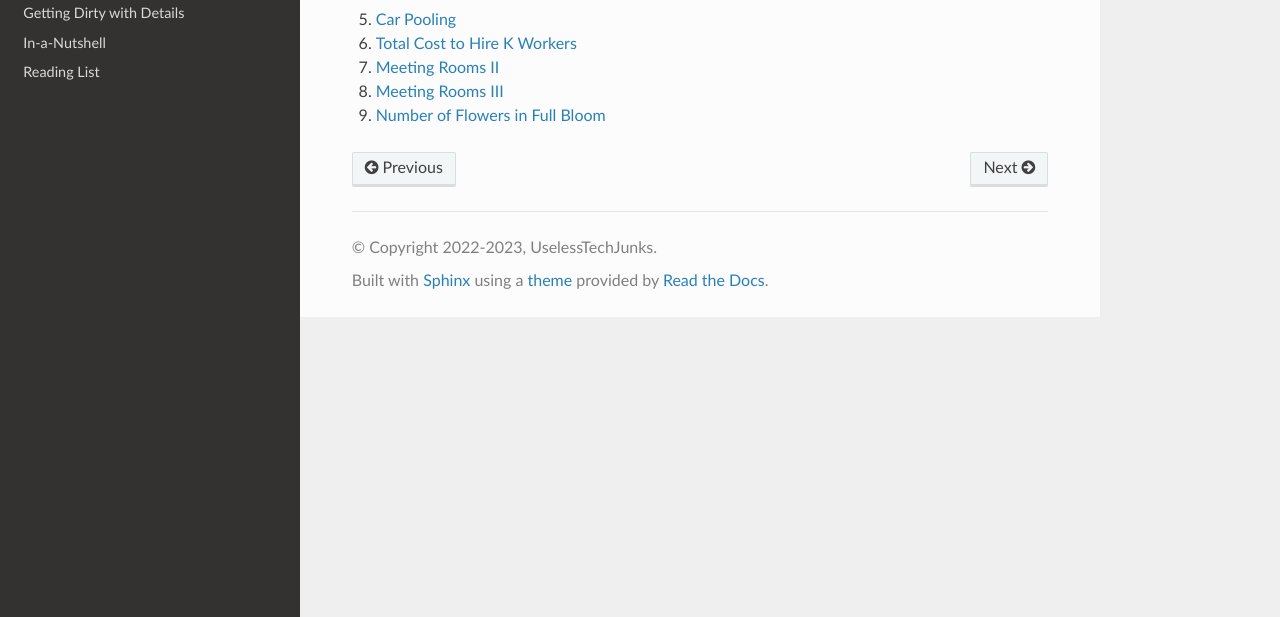
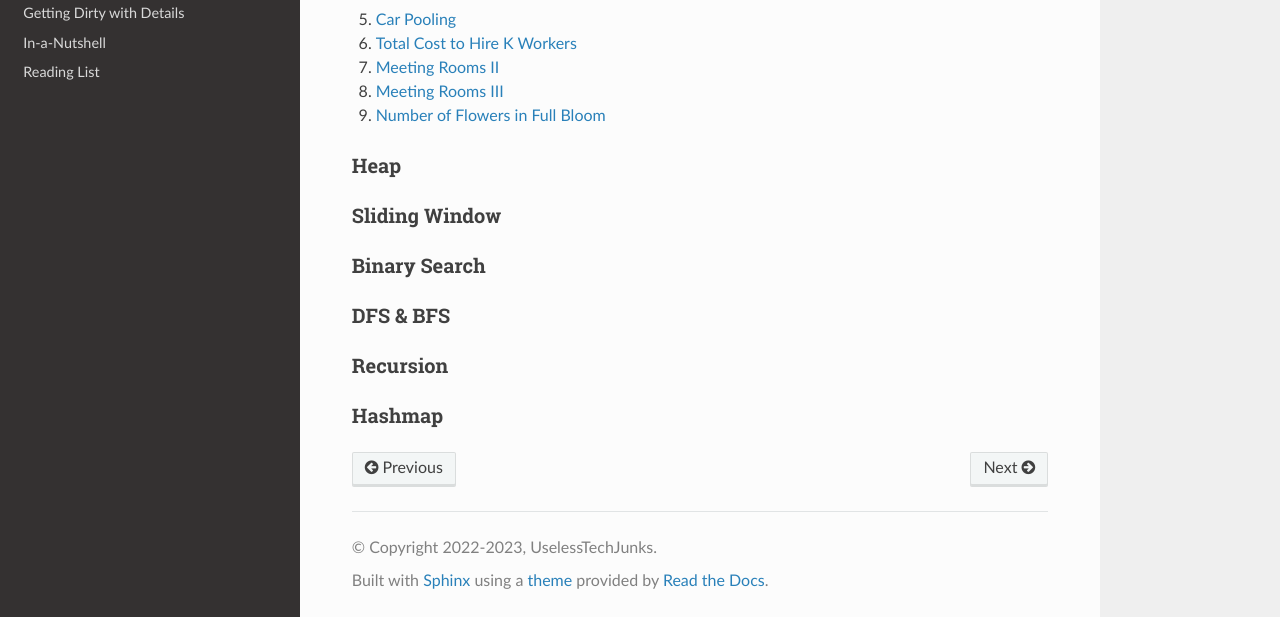
Before and after one commit to uselesstechjunks/leetcode, a Sphinx documentation site: the page built from docs/source/dsalgo.rst, in a window 1280 px wide and 1095 px high, cut to the strip 478-1095 px from the top of the window. Built offline with Sphinx 7.4.7 and the Read the Docs theme 2.0.0, drawn with Linux system fonts in a browser that asks for light colours.

Commit message:
Update dsalgo.rst

```diff
--- a/docs/source/dsalgo.rst
+++ b/docs/source/dsalgo.rst
@@ -23,3 +23,21 @@ Intervals
 #. `Meeting Rooms II <https://leetcode.com/problems/meeting-rooms-ii/>`_
 #. `Meeting Rooms III <https://leetcode.com/problems/meeting-rooms-iii/>`_
 #. `Number of Flowers in Full Bloom <https://leetcode.com/problems/number-of-flowers-in-full-bloom/>`_
+
+Heap
+---------------------------
+
+Sliding Window
+---------------------------
+
+Binary Search
+---------------------------
+
+DFS & BFS
+---------------------------
+
+Recursion
+---------------------------
+
+Hashmap
+---------------------------
```
